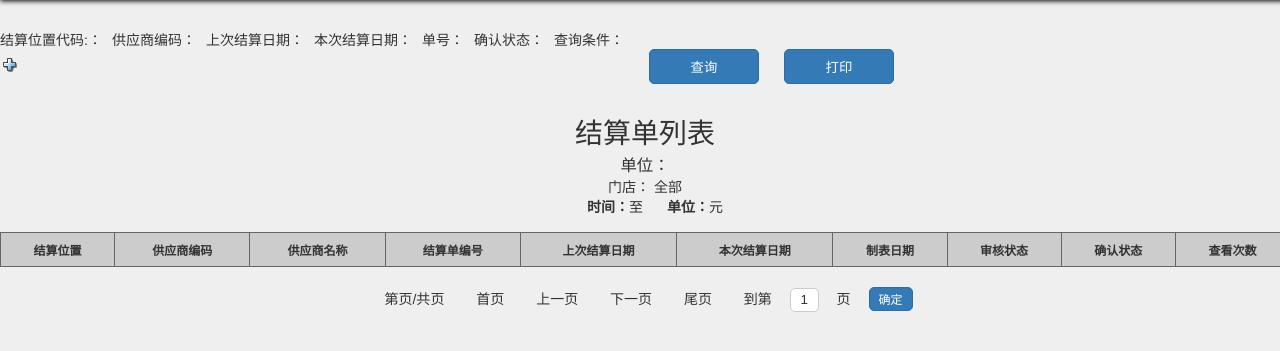
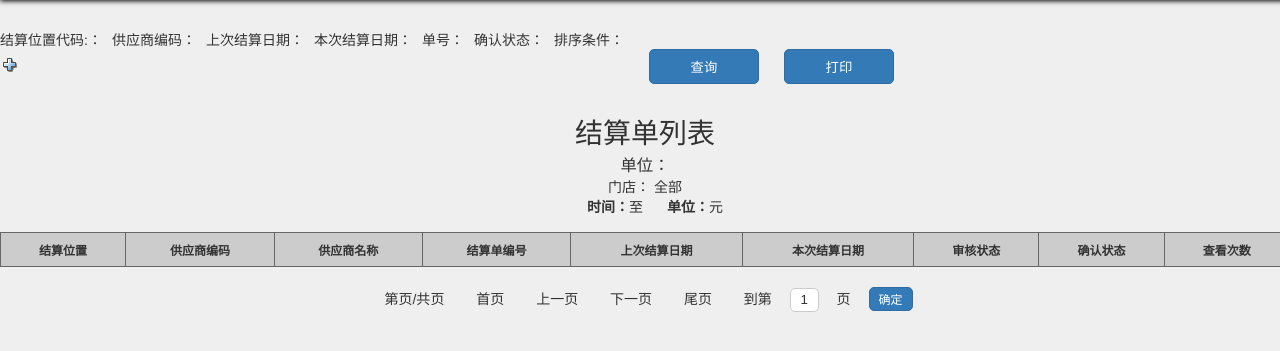
Before and after one commit to KGPython/scm, a Django app: template templates/admin/retail_settle.html in a window 1280 px wide. Shown: the part 60-411 px from the top of the page. Run offline with Django 3.2, Linux system fonts and the light colour scheme; the template is opened without the code that fills it, so the values that code supplies are empty.

Commit message:
修改零售商结算单查询

```diff
--- a/base/retailer/balance/views.py
+++ b/base/retailer/balance/views.py
@@ -42,7 +42,7 @@ def balance(request):
         sheetId = request.GET.get('sheetid','')
         venderId = request.GET.get('venderId','')
         status = request.GET.get('status','')
-        orderStyle = request.GET.get('orderstyle','-editdate')
+        orderStyle = request.GET.get('orderstyle','-enddate')
         form = BillInForm({"start":start,"end":end,"sheetid":sheetId,"venderId":venderId,"shopid":shopId,"status":status,"orderStyle":orderStyle})
 
     kwargs = {}
@@ -57,8 +57,8 @@ def balance(request):
         shopId = shopId[0:(len(shopId)-1)]
         shopId =shopId.split(',')
         kwargs.setdefault('shopid__in',shopId)
-    kwargs.setdefault('editdate__gte',start)
-    kwargs.setdefault('editdate__lte',end)
+    kwargs.setdefault('begindate__gte',start)
+    kwargs.setdefault('enddate__lte',"{end} 23:59:59".format(end=end))
     kwargs.setdefault('grpcode',grpCode)
 
     balanceList = Billhead0.objects.values("shopid","venderid","vendername","sheetid","begindate","enddate","editdate","flag","status","seenum","contracttype")\
--- a/templates/admin/retail_settle.html
+++ b/templates/admin/retail_settle.html
@@ -37,7 +37,7 @@
                     {{ form.status }}
                 </p>
                 <p>
-                    <label>查询条件：</label>
+                    <label>排序条件：</label>
                     {{ form.orderStyle }}
                 </p>
                 <p>
@@ -104,13 +104,12 @@
             <table border="0" cellpadding="3" cellspacing="1" width="100%" align="center" style="background-color: #999;">
                 <thead>
                     <tr>
-                        <th> 结算位置</th>
+                        <th>结算位置</th>
                         <th>供应商编码</th>
                         <th>供应商名称</th>
                         <th>结算单编号</th>
                         <th>上次结算日期</th>
                         <th>本次结算日期</th>
-                        <th>制表日期</th>
                         <th>审核状态</th>
                         <th>确认状态</th>
                         <th>查看次数</th>
@@ -131,7 +130,6 @@
                         </td>
                         <td>{{ balance.begindate | date:'Y-m-d' }}</td>
                         <td>{{ balance.enddate | date:'Y-m-d' }}</td>
-                        <td>{{ balance.editdate | date:'Y-m-d' }}</td>
                         <td>{% if balance.flag == 0 %}制单{% elif balance.flag == 1 %}制单审核{% elif balance.flag == 2 %}付款审核{% elif balance.flag == 3 %}缴款审核{% elif balance.flag == 100 %}确认{% endif %}</td>
                         <td>{% if balance.status %}{{ balance.status }}{% else %}未确认{% endif %}</td>
                         <td>{% if balance.seenum %}{{ balance.seenum }}{% else %}0{% endif %}</td>
--- a/templates/user_settle.html
+++ b/templates/user_settle.html
@@ -104,13 +104,13 @@
             <table border="0" cellpadding="3" cellspacing="1" width="100%" align="center" style="background-color: #999;">
                 <thead>
                     <tr>
-                        <th> 结算位置</th>
+                        <th>结算位置</th>
                         <th>供应商编码</th>
                         <th>供应商名称</th>
                         <th>结算单编号</th>
                         <th>上次结算日期</th>
                         <th>本次结算日期</th>
-                        <th>制表日期</th>
+                        <th>制单日期</th>
                         <th>审核状态</th>
                         <th>确认状态</th>
                         <th>查看次数</th>
```
Also changed, not shown: base/retailer/balance/forms.py (+3 -5 lines).
